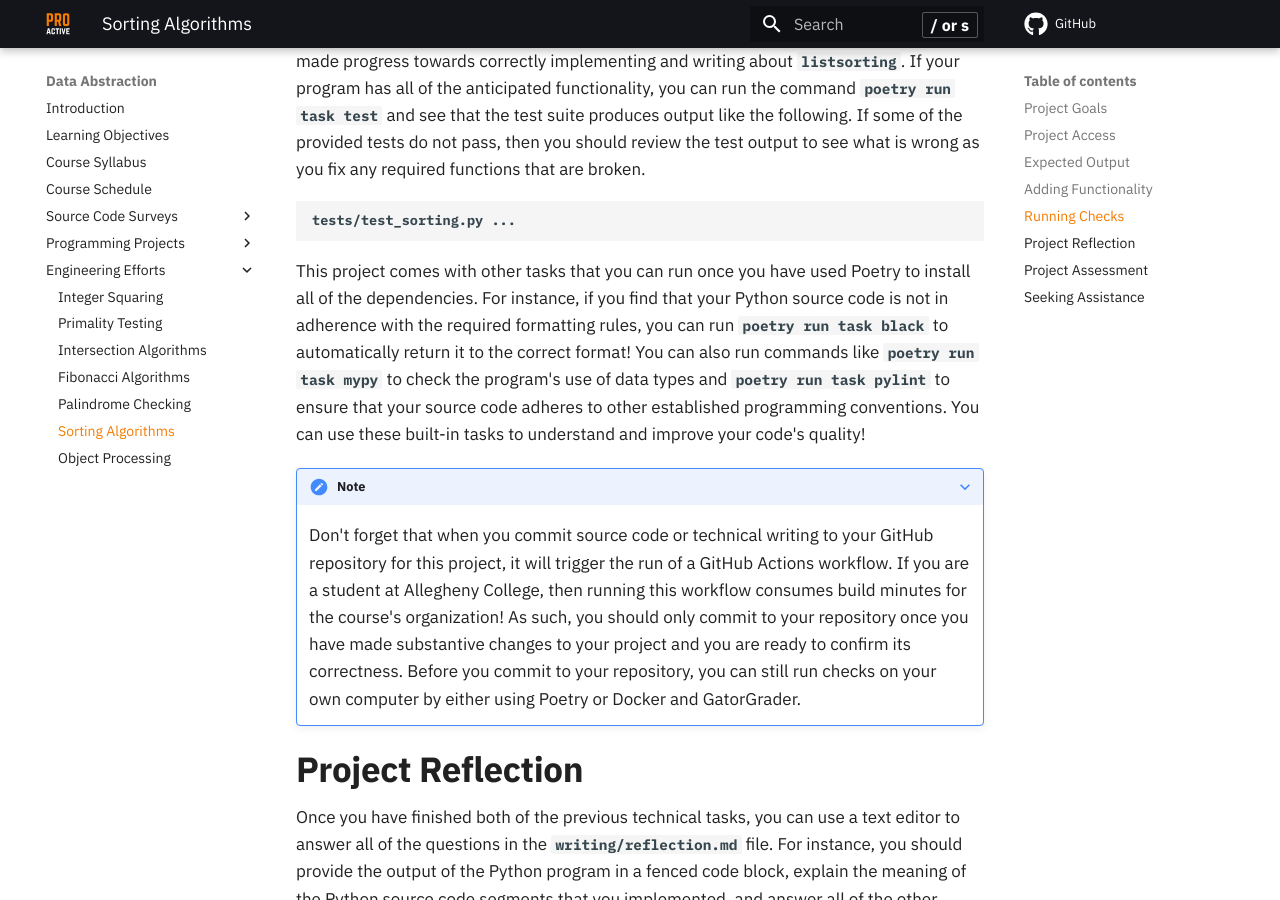
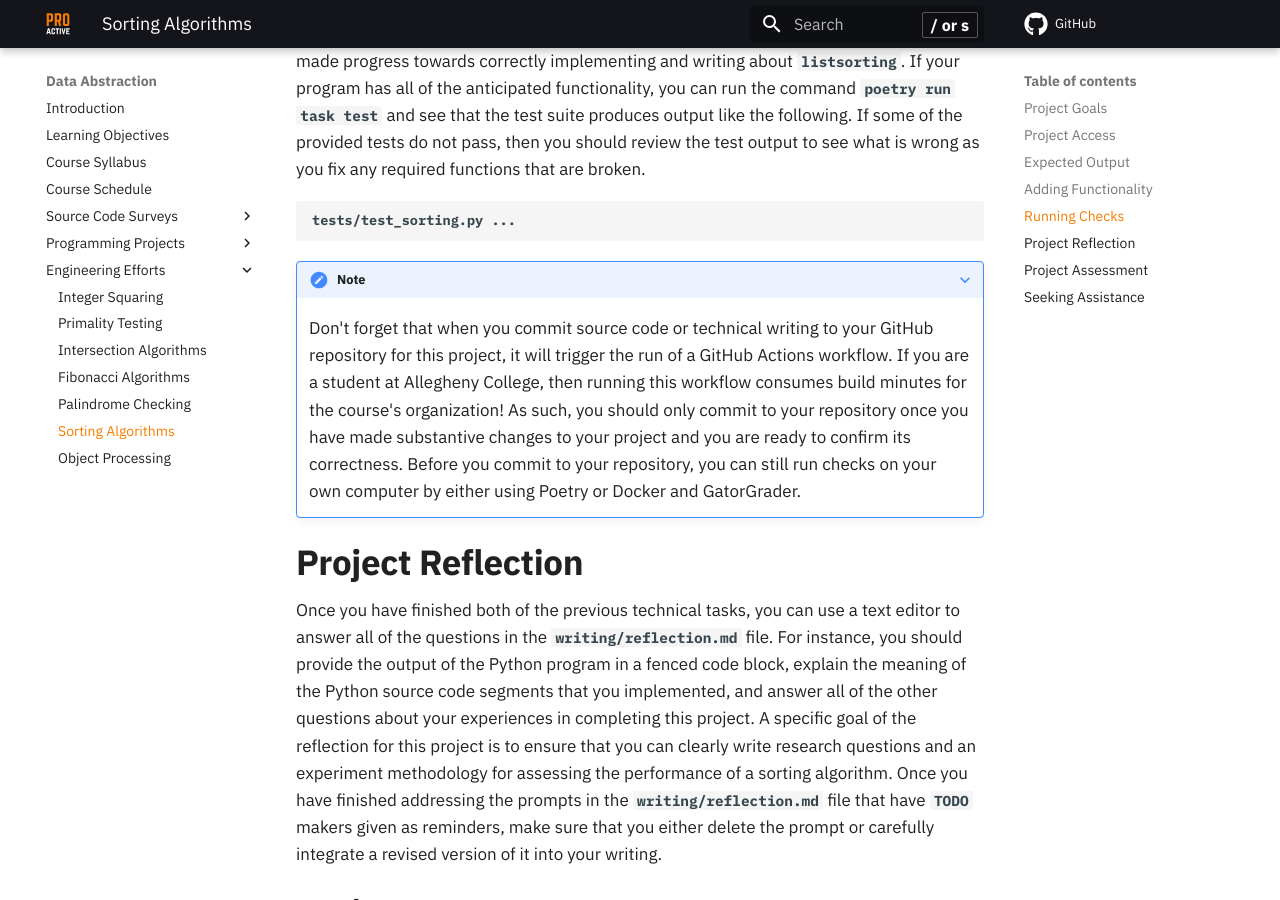
Before and after one commit to ProactiveProgrammers/www.proactiveprogrammers.com, an MkDocs documentation site: the page built from docs/data-abstraction/engineering-efforts/sorting-algorithms.md, in a window 1280 px wide and 900 px high, scrolled down 4491 px. Built offline with MkDocs 1.6.1 and Material for MkDocs 9.7.7, drawn with Linux system fonts in a browser that asks for light colours; comment, search, counter and statistics services are not loaded.

Commit message:
fix: Delete a not-needed paragraph in sorting-algorithms.

````diff
--- a/docs/data-abstraction/engineering-efforts/sorting-algorithms.md
+++ b/docs/data-abstraction/engineering-efforts/sorting-algorithms.md
@@ -216,15 +216,6 @@ is wrong as you fix any required functions that are broken.
 tests/test_sorting.py ...
 ```
 
-This project comes with other tasks that you can run once you have used Poetry
-to install all of the dependencies. For instance, if you find that your Python
-source code is not in adherence with the required formatting rules, you can run
-`poetry run task black` to automatically return it to the correct format! You
-can also run commands like `poetry run task mypy` to check the program's use of
-data types and `poetry run task pylint` to ensure that your source code adheres
-to other established programming conventions. You can use these built-in tasks
-to understand and improve your code's quality!
-
 ???+ note
 
     Don't forget that when you commit source code or technical writing to your
````
